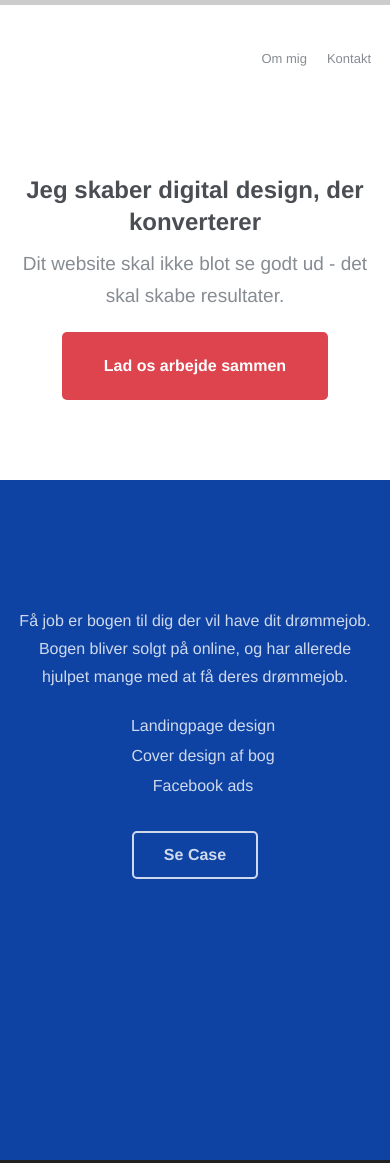
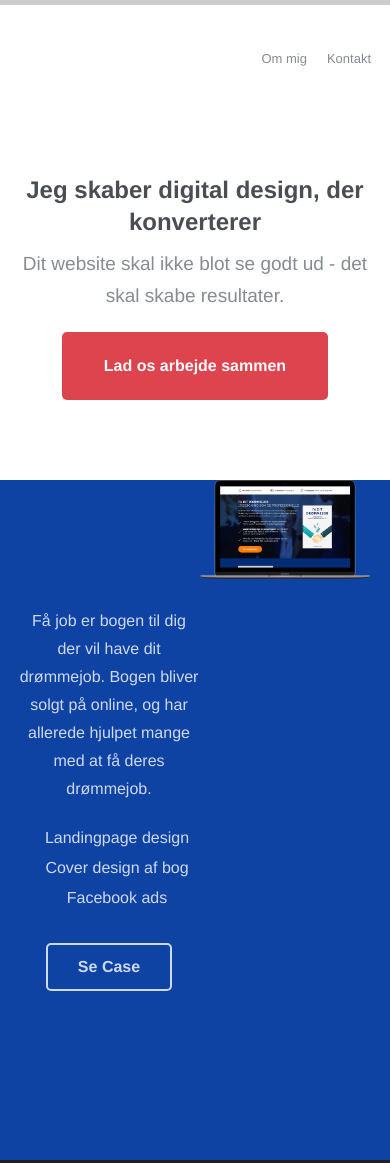
Before and after one commit to davidbograd/bograddesign.dk, a plain HTML site: page index.html in a window 390 px wide. Shown: the top 1163 px of the page. Drawn offline with Linux system fonts and the light colour scheme; a script that the page names is missing; a web font is replaced by a local one.

Commit message:
Images + responsiveness
One step close

```diff
--- a/index.html
+++ b/index.html
@@ -84,9 +84,9 @@
               <a href="/work/faajob.html" class="btn btn--outline banner__btn">Se Case</a>
             </div>
             <!-- end banner text -->
-
-            <img src="assets/images/projects/faajob/faajob.jpg" class="banner__img banner__img--faajob" alt="" />
-
+            <div class="image-container">
+              <img src="assets/images/projects/faajob/faajob-image.png" class="banner__img banner__img--faajob" alt="Landingpage: Få job" />
+            </div>
           </div>
           <!-- end banner__inner -->
         </div>
--- a/main.css
+++ b/main.css
@@ -808,6 +808,18 @@ textarea {
     background-color: #0E43A4;
 }
 
+.image-container {
+}
+
+.banner__img--faajob {
+  width: 100%;
+}
+
+.banner__inner--faajob {
+  display: flex;
+  align-content: center;
+}
+
 .banner--oyo {
     background-color: #b41c03;
     background-image: url(../images/projects/oyo/pattern.png);
@@ -1880,7 +1892,7 @@ textarea {
         position: absolute
     }
     .banner__img--faajob {
-        bottom: -46px;
+        /*bottom: -46px;*/
         right: -120px;
         width: 780px
     }
```
Also changed, not shown: assets/images/projects/faajob/faajob-image.png (added).
